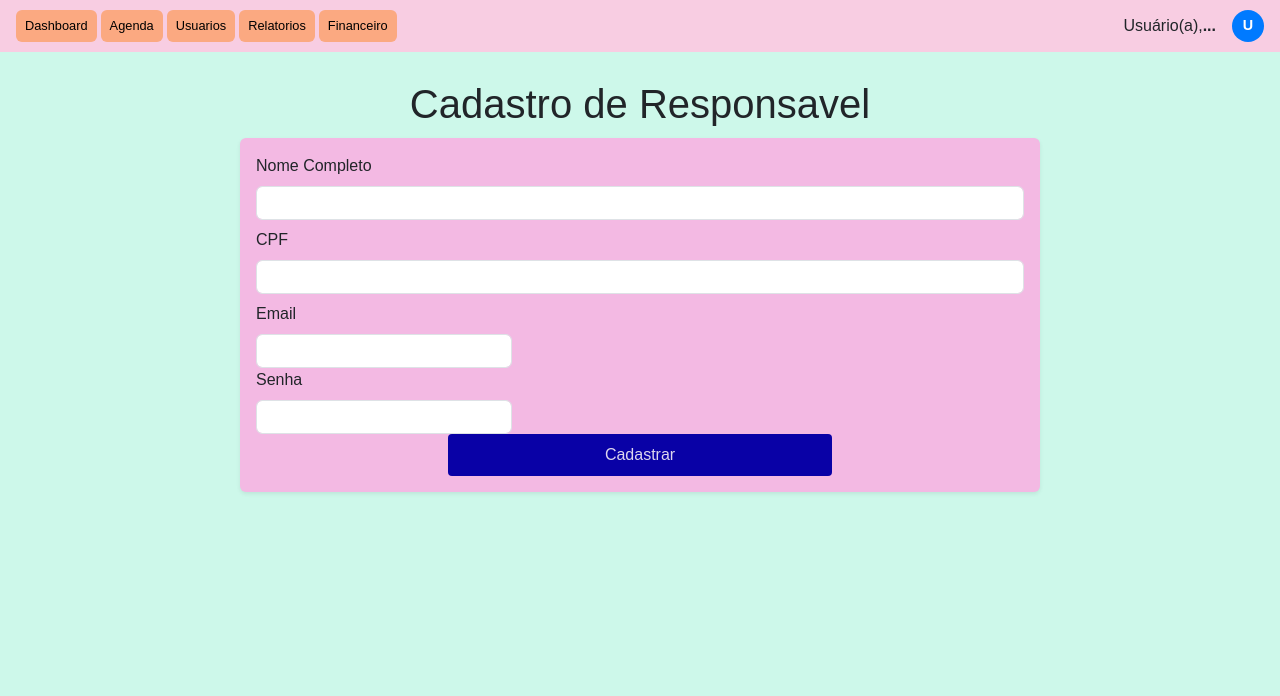
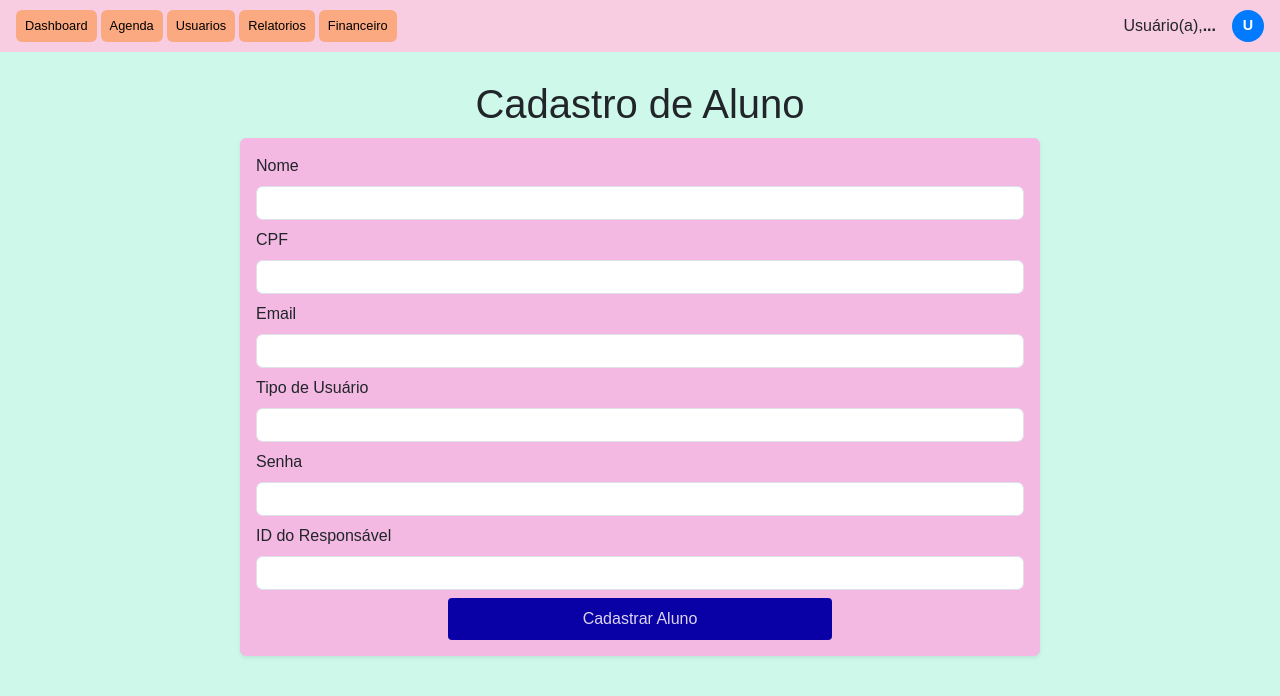
Before and after one commit to Ailton-guedes/Projeto-Personal-Kids, a React (Vite) app in the folder frontend/: page /usuarios/cadastro-de-aluno in a window 1280 px wide. Shown: the top 696 px of the page. Built offline with nearby package versions, Linux system fonts and the light colour scheme.

Commit message:
tela cadastro de aluno entegração com beck

```diff
--- /dev/null
+++ b/frontend/src/pages/administrator/usuarios/Cadastro_aluno/index.jsx
@@ -0,0 +1,139 @@
+import { criarAluno } from '../../../../service/api';
+import { useState } from 'react';
+
+const CadastroAluno = () => {
+    const [formData, setFormData] = useState({
+        nome: '',
+        cpf: '',
+        email: '',
+        type: '',
+        password: '',
+        id_responsavel: '',
+    });
+
+    const handleChange = (e) => {
+        const { name, value } = e.target;
+        setFormData((prev) => ({
+            ...prev,
+            [name]: value,
+        }));
+    };
+
+    const enviarDados = async (e) => {
+        e.preventDefault();
+        try {
+            const response = await criarAluno(formData);
+            console.log('Cadastro de aluno realizado com sucesso', response.data);
+        } catch (error) {
+            console.error('Erro ao cadastrar aluno', error);
+        }
+    };
+
+    return (
+        <div className="container">
+            <h1 className="text-center text-dark mt-2">Cadastro de Aluno</h1>
+            <form
+                onSubmit={enviarDados}
+                method="post"
+                className="p-3 rounded shadow-sm"
+                style={{
+                    backgroundColor: '#f3b9e3',
+                    maxWidth: '800px',
+                    margin: '10px auto',
+                    fontFamily: 'Arial, Helvetica, sans-serif',
+                }}
+            >
+                <div className="mb-2">
+                    <label htmlFor="nome" className="form-label">Nome</label>
+                    <input
+                        type="text"
+                        name="nome"
+                        value={formData.nome}
+                        onChange={handleChange}
+                        className="form-control py-1"
+                        required
+                    />
+                </div>
+
+                <div className="mb-2">
+                    <label htmlFor="cpf" className="form-label">CPF</label>
+                    <input
+                        type="text"
+                        name="cpf"
+                        value={formData.cpf}
+                        onChange={handleChange}
+                        className="form-control py-1"
+                        required
+                    />
+                </div>
+
+                <div className="mb-2">
+                    <label htmlFor="email" className="form-label">Email</label>
+                    <input
+                        type="email"
+                        name="email"
+                        value={formData.email}
+                        onChange={handleChange}
+                        className="form-control py-1"
+                        required
+                    />
+                </div>
+
+                <div className="mb-2">
+                    <label htmlFor="type" className="form-label">Tipo de Usuário</label>
+                    <input
+                        type="text"
+                        name="type"
+                        value={formData.type}
+                        onChange={handleChange}
+                        className="form-control py-1"
+                        required
+                    />
+                </div>
+
+                <div className="mb-2">
+                    <label htmlFor="password" className="form-label">Senha</label>
+                    <input
+                        type="password"
+                        name="password"
+                        value={formData.password}
+                        onChange={handleChange}
+                        className="form-control py-1"
+                        required
+                    />
+                </div>
+
+                <div className="mb-2">
+                    <label htmlFor="id_responsavel" className="form-label">ID do Responsável</label>
+                    <input
+                        type="text"
+                        name="id_responsavel"
+                        value={formData.id_responsavel}
+                        onChange={handleChange}
+                        className="form-control py-1"
+                        required
+                    />
+                </div>
+
+                <div className="text-center">
+                    <button
+                        type="submit"
+                        className="btn"
+                        style={{
+                            backgroundColor: 'rgb(9, 1, 166)',
+                            color: 'rgb(221, 214, 238)',
+                            padding: '8px 16px',
+                            borderRadius: '4px',
+                            fontSize: '16px',
+                            width: '50%',
+                        }}
+                    >
+                        Cadastrar Aluno
+                    </button>
+                </div>
+            </form>
+        </div>
+    );
+};
+
+export default CadastroAluno;
--- a/frontend/src/routes/root.jsx
+++ b/frontend/src/routes/root.jsx
@@ -11,7 +11,9 @@ import Agenda from "../pages/administrator/agenda";
 import User from "../pages/administrator/usuarios";
 import Cadastro_responsavel from "../pages/administrator/usuarios/cadastro_responsavel";
 import Cadastro_professor from "../pages/administrator/usuarios/cadastro_professor";
+import CadastroAluno from "../pages/administrator/usuarios/cadastro_aluno";
 import Perfil from "../pages/administrator/usuarios/perfil";
+
 
 import Financeiro from "../pages/administrator/financeiro";
 import Relatorios from "../pages/administrator/relatorio";
@@ -30,8 +32,9 @@ const Root = () => {
                 <Route path="/agenda" element={<Navbar><Agenda /></Navbar>} />
 
                 <Route path="/usuarios" element={<Navbar><User /></Navbar>} />
-                <Route path="/usuarios/cadastro-de-aluno" element={<Navbar><Cadastro_responsavel /></Navbar>} />
+                <Route path="/usuarios/cadastro-de-responsavel" element={<Navbar><Cadastro_responsavel /></Navbar>} />
                 <Route path="/usuarios/cadastro-de-professor" element={<Navbar><Cadastro_professor /></Navbar>} />
+                <Route path="/usuarios/cadastro-de-aluno" element={<Navbar><CadastroAluno /></Navbar>} />
                 <Route path="/usuarios/perfil/:id" element={<Navbar><Perfil /></Navbar>} />
 
                 <Route path="/financeiro" element={<Navbar><Relatorios /></Navbar>} />
--- a/frontend/src/service/api.jsx
+++ b/frontend/src/service/api.jsx
@@ -38,3 +38,7 @@ export const criarResponsavel = (name, cpf, email, password) => {
 export const criarProfessor = (name, cpf, email, password, type_class) => {
   return api.post('/usuarios/criar_professor/', { name, cpf, email, password, type_class });
 }
+
+export const criarAluno = (nome, cpf, email, type, password, id_responsavel) => {
+  return api.post('/usuario/criar_aluno/', {nome, cpf, email, type, password,id_responsavel });
+}
```
